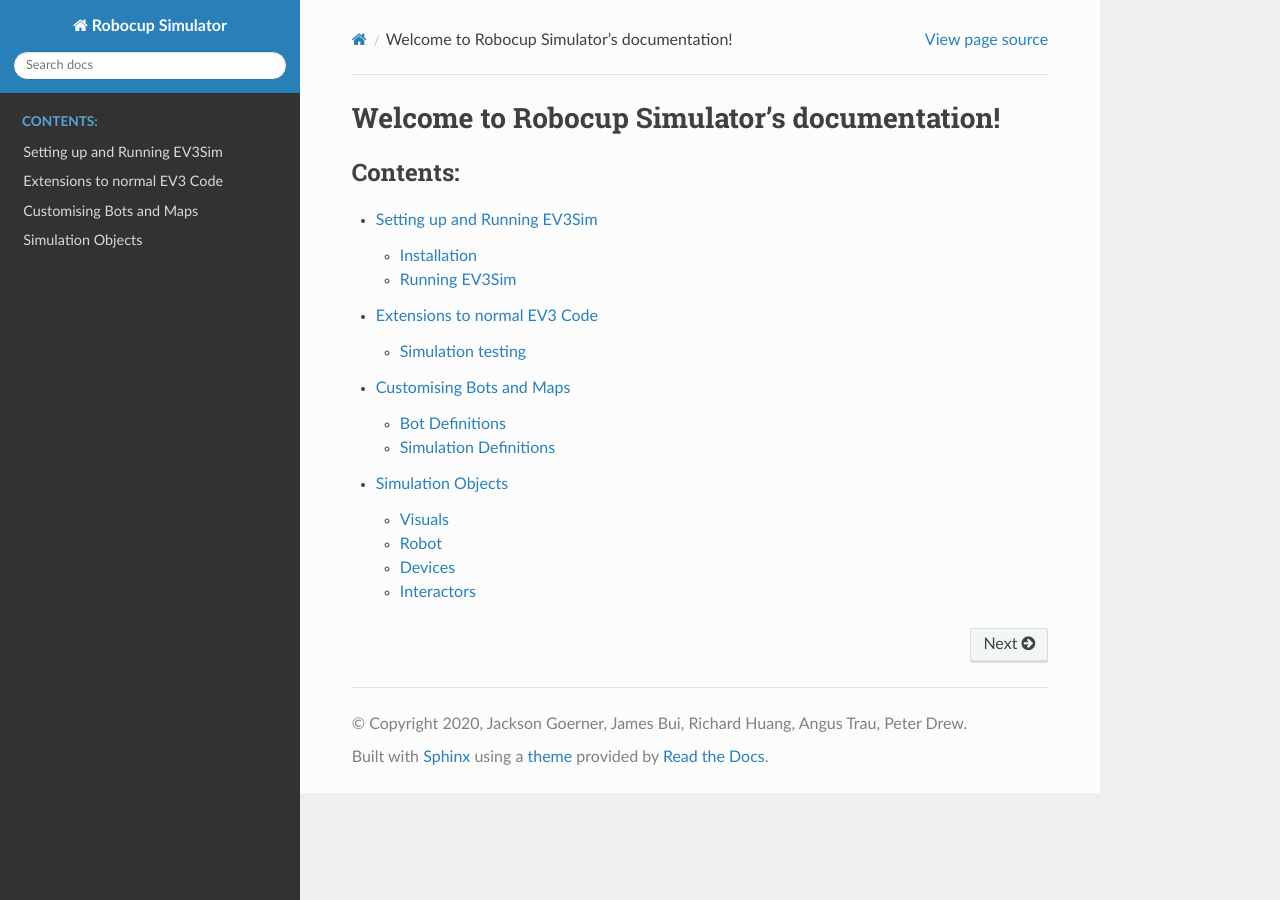
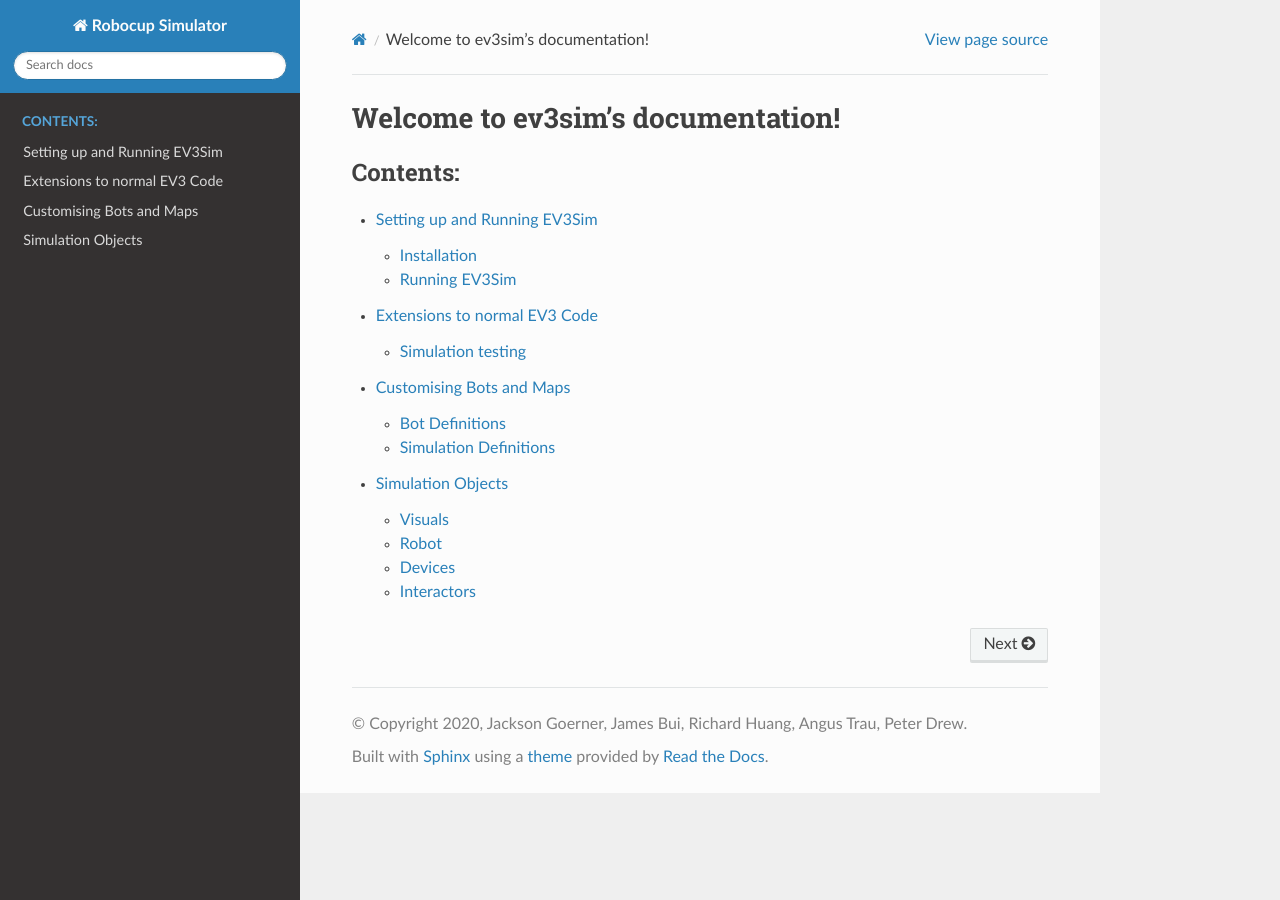
Before and after one commit to MelbourneHighSchoolRobotics/ev3sim, a Sphinx documentation site: the page built from docs/index.rst, in a window 1280 px wide. Built offline with Sphinx 7.4.7 and the Read the Docs theme 2.0.0, drawn with Linux system fonts in a browser that asks for light colours.

Commit message:
Update index.rst

```diff
--- a/docs/index.rst
+++ b/docs/index.rst
@@ -1,10 +1,10 @@
-.. Robocup Simulator documentation master file, created by
+.. ev3sim documentation master file, created by
    sphinx-quickstart on Wed Aug  5 12:15:48 2020.
    You can adapt this file completely to your liking, but it should at least
    contain the root `toctree` directive.
 
-Welcome to Robocup Simulator's documentation!
-=============================================
+Welcome to ev3sim's documentation!
+==================================
 
 .. toctree::
    :maxdepth: 2
```
